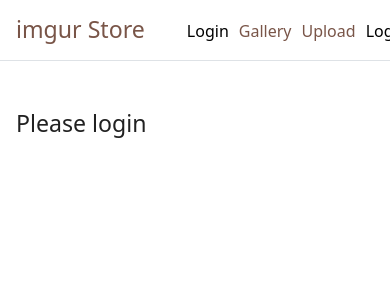
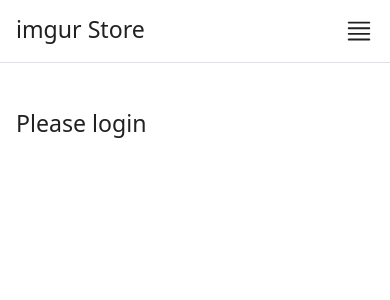
Before and after one commit to Ekresh/imgur-oauth-vue-app, a Vue app: page / in a window 390 px wide. Shown: the top 300 px of the page. Built offline with nearby package versions, Linux system fonts and the light colour scheme.

Commit message:
finish routes guard and menu

```diff
--- a/src/assets/css/general.css
+++ b/src/assets/css/general.css
@@ -10,7 +10,9 @@ body {
     color: var(--main-color);
     background-color: var(--main-bg);
 }
-
+* {
+    transition: all 0.3s ease-in-out;
+}
 p {
     color: var(--p-color);
 }
--- a/src/components/Header.vue
+++ b/src/components/Header.vue
@@ -3,46 +3,162 @@
     <div class="container">
       <header class="w-100 d-flex justify-content-between my-3">
         <h3 class="mb-0">
-          <router-link to="/" class="text-decoration-none pl-0 ml-0">imgur Store</router-link>
+          <router-link to="/" class="text-decoration-none pl-0 ml-0" exact>imgur Store</router-link>
         </h3>
-        <nav>
+        <nav :class="{ active: isActive }">
           <ul class="unstyled mb-0">
-            <li class="d-inline-block">
-              <button @click="login" class="pr-0">Login</button>
+            <li class="d-none close">
+              <button @click="toggleNav">
+                <svg
+                  width="1em"
+                  height="1em"
+                  viewBox="0 0 16 16"
+                  class="bi bi-x"
+                  fill="currentColor"
+                  xmlns="http://www.w3.org/2000/svg"
+                >
+                  <path
+                    fill-rule="evenodd"
+                    d="M11.854 4.146a.5.5 0 0 1 0 .708l-7 7a.5.5 0 0 1-.708-.708l7-7a.5.5 0 0 1 .708 0z"
+                  />
+                  <path
+                    fill-rule="evenodd"
+                    d="M4.146 4.146a.5.5 0 0 0 0 .708l7 7a.5.5 0 0 0 .708-.708l-7-7a.5.5 0 0 0-.708 0z"
+                  />
+                </svg>
+              </button>
             </li>
-            <li class="d-inline-block">
+            <li v-if="!token" class="d-inline-block">
+              <button @click="loginAndToggle" class="pr-0">Login with imgur</button>
+            </li>
+            <li @click="toggleNav" v-if="token" class="d-inline-block">
               <router-link to="/gallary" class="text-decoration-none">Gallery</router-link>
             </li>
-            <li class="d-inline-block">
+            <li @click="toggleNav" v-if="token" class="d-inline-block">
               <router-link to="upload" class="text-decoration-none">Upload</router-link>
             </li>
-            <li class="d-inline-block">
-              <button class="pr-0">Logout</button>
+            <li v-if="token" class="d-inline-block">
+              <button @click="multiple" class="pr-0">Logout</button>
             </li>
           </ul>
         </nav>
+        <button @click="toggleNav" class="d-none menu">
+          <svg
+            width="1em"
+            height="1em"
+            viewBox="0 0 16 16"
+            class="bi bi-justify"
+            fill="currentColor"
+            xmlns="http://www.w3.org/2000/svg"
+          >
+            <path
+              fill-rule="evenodd"
+              d="M2 12.5a.5.5 0 0 1 .5-.5h11a.5.5 0 0 1 0 1h-11a.5.5 0 0 1-.5-.5zm0-3a.5.5 0 0 1 .5-.5h11a.5.5 0 0 1 0 1h-11a.5.5 0 0 1-.5-.5zm0-3a.5.5 0 0 1 .5-.5h11a.5.5 0 0 1 0 1h-11a.5.5 0 0 1-.5-.5zm0-3a.5.5 0 0 1 .5-.5h11a.5.5 0 0 1 0 1h-11a.5.5 0 0 1-.5-.5z"
+            />
+          </svg>
+        </button>
       </header>
     </div>
   </div>
 </template>
 
 <script>
-import { mapActions } from "vuex";
+import { mapActions, mapGetters } from "vuex";
 
 export default {
   name: "Header",
-  methods: mapActions(["login"])
+  data() {
+    return {
+      isActive: false
+    };
+  },
+  computed: mapGetters(["token"]),
+  methods: {
+    toggleNav() {
+      this.isActive = !this.isActive;
+    },
+    ...mapActions(["login", "logout"]),
+    multiple() {
+      this.logout();
+      this.toggleNav();
+    },
+    loginAndToggle() {
+      this.login();
+      this.toggleNav();
+    }
+  }
 };
 </script>
 
-<style>
+<style scoped>
 header button,
-header button:focus,
 header a {
   padding: 0;
   outline: none;
   background: #fff;
-  margin-left: 10px;
+  margin-left: 20px;
+}
+header a {
+  color: rgba(33, 33, 33, 0.5);
+}
+.router-link-active {
+  color: var(--main-color);
+}
+h3 a,
+h3 a.router-link-active {
+  color: var(--main-color);
+}
+@media (max-width: 400px) {
+  .menu {
+    display: block !important;
+  }
+  .menu svg {
+    font-size: 30px;
+  }
+  svg {
+    color: var(--main-color) !important;
+  }
+  .close svg {
+    display: block;
+    font-size: 35px;
+    margin-left: auto;
+    margin-right: auto;
+    margin-top: 30px;
+  }
+  nav li {
+    display: block !important;
+  }
+  nav,
+  ul {
+    width: 100vw;
+    height: 100vh;
+    padding: 0;
+    margin: 0;
+  }
+  nav {
+    position: fixed;
+    left: 0;
+    top: 0;
+    z-index: 20;
+    background: var(--main-bg);
+    transform: translateX(100%);
+  }
+  nav.active {
+    transform: translateX(0);
+  }
+  nav a,
+  nav button {
+    padding: 0;
+    margin: 0;
+    width: 100%;
+    text-align: center;
+    display: block;
+    font-size: 20px;
+    margin-top: 30px;
+  }
+  header button:focus {
+    margin-left: 0;
+  }
 }
 header li {
   padding-top: 15px;
--- a/src/router/index.js
+++ b/src/router/index.js
@@ -1,5 +1,7 @@
 import Vue from 'vue'
 import VueRouter from 'vue-router'
+
+import store from '../store';
 
 import Login from '../views/Login.vue';
 
@@ -14,7 +16,10 @@ const routes = [
   {
     path: '/upload',
     name: 'Upload',
-    component: () => import('../views/Upload.vue')
+    component: () => import('../views/Upload.vue'),
+    // beforeEnter: (to, from, next) => {
+    //   // ...
+    // }
   },
   {
     path: '/gallary',
@@ -29,4 +34,13 @@ const router = new VueRouter({
   routes
 })
 
+router.beforeEach((to, from, next) => {
+  if (to.name !== 'Login' && !store.getters.token) {
+    next({ name: 'Login' })
+  }
+  else {
+    next()
+  }
+})
+
 export default router
--- a/src/store/modules/auth.js
+++ b/src/store/modules/auth.js
@@ -1,3 +1,4 @@
+import router from '../../router';
 
 const ROOT_URL = 'https://api.imgur.com';
 const client_id = '8559189c6f2970a';
@@ -9,7 +10,7 @@ const state = {
 
 const getters = {
     token(state) {
-        return !!localStorage.getItem('access_token');
+        return !!state.token;
     },
     loginLoading(state) {
         let link = window.location.href;
@@ -26,7 +27,7 @@ const actions = {
         window.location = `${ROOT_URL}/oauth2/authorize?client_id=${client_id}&response_type=token`;
 
     },
-    fnalizeLogin() {
+    fnalizeLogin({ commit }) {
         let link = window.location.href;
         if (link.match(/(#access_token=)/)) {
             let editedLink = link.split('#access_token=')[1];
@@ -34,12 +35,22 @@ const actions = {
             const access_token = editedLink.split('&expires_in')[0];
             window.location = finalLink;
             localStorage.setItem('access_token', access_token);
+            commit('setToken', localStorage.getItem('access_token'));
         }
 
+    },
+    logout({ commit }) {
+        localStorage.removeItem('access_token');
+        commit('setToken', null);
+        router.push('/');
     }
 };
 
-const mutations = {};
+const mutations = {
+    setToken(state, token) {
+        state.token = token;
+    }
+};
 
 export default {
     state,
--- a/src/views/Login.vue
+++ b/src/views/Login.vue
@@ -1,7 +1,36 @@
 <template>
   <div>
     <h3 v-if="!loginLoading">Please login</h3>
-    <h3 v-if="loginLoading">Please wait...</h3>
+    <div v-if="loginLoading" class="mx-auto">
+      <svg
+        xmlns="http://www.w3.org/2000/svg"
+        xmlns:xlink="http://www.w3.org/1999/xlink"
+        style="margin:auto;background:none;display:block;"
+        width="50px"
+        height="50px"
+        viewBox="0 0 100 100"
+        preserveAspectRatio="xMidYMid"
+      >
+        <circle
+          cx="50"
+          cy="50"
+          fill="none"
+          stroke="#212121"
+          stroke-width="10"
+          r="35"
+          stroke-dasharray="164.93361431346415 56.97787143782138"
+        >
+          <animateTransform
+            attributeName="transform"
+            type="rotate"
+            repeatCount="indefinite"
+            dur="1s"
+            values="0 50 50;360 50 50"
+            keyTimes="0;1"
+          />
+        </circle>
+      </svg>
+    </div>
   </div>
 </template>
 
```
Also changed, not shown: 1 other file (tests, documents, lock files or other folders).
